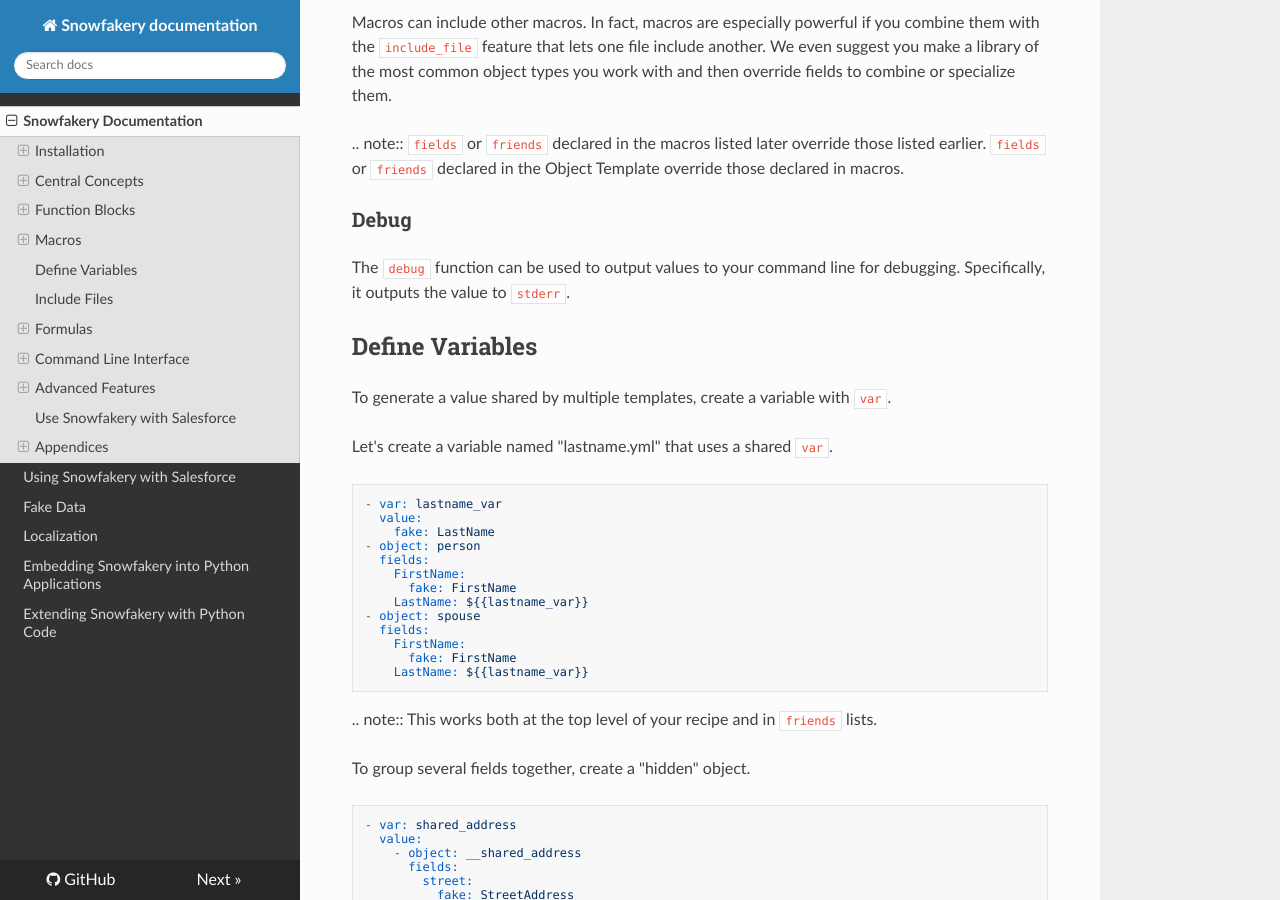
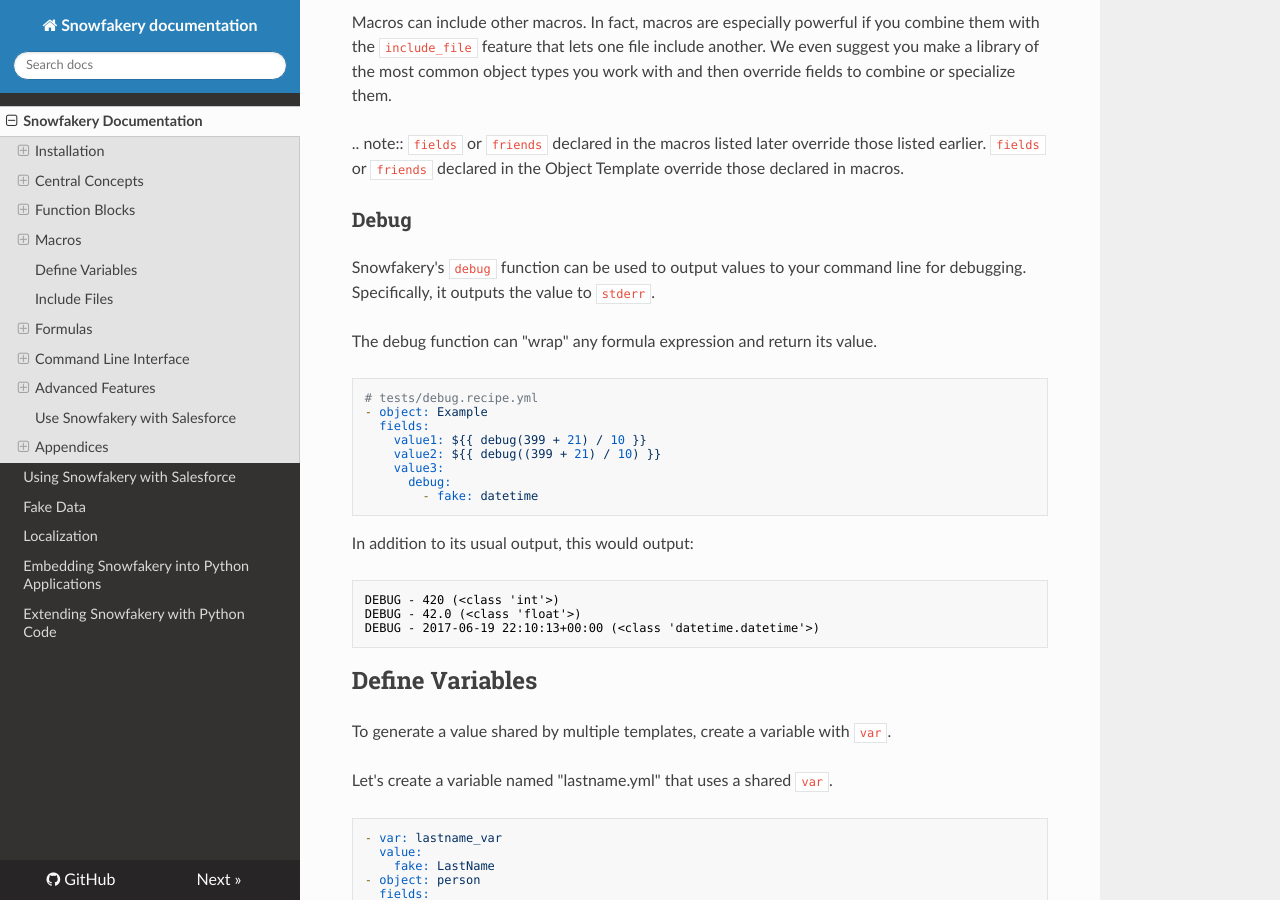
Before and after one commit to SFDO-Tooling/Snowfakery, an MkDocs documentation site: the page built from docs/index.md, in a window 1280 px wide and 900 px high, scrolled down 15994 px. Built offline with MkDocs 1.6.1, drawn with Linux system fonts in a browser that asks for light colours; nearby versions of some CDN libraries.

Commit message:
Clean up debug feature

````diff
--- a/docs/index.md
+++ b/docs/index.md
@@ -784,7 +784,28 @@
 
 ### Debug
 
-The `debug` function can be used to output values to your command line for debugging. Specifically, it outputs the value to `stderr`.
+Snowfakery's `debug` function can be used to output values to your command line for debugging. Specifically, it outputs the value to `stderr`.
+
+The debug function can "wrap" any formula expression and return its value.
+
+```yaml
+# tests/debug.recipe.yml
+- object: Example
+  fields:
+    value1: ${{ debug(399 + 21) / 10 }}
+    value2: ${{ debug((399 + 21) / 10) }}
+    value3:
+      debug:
+        - fake: datetime
+```
+
+In addition to its usual output, this would output:
+
+```txt
+DEBUG - 420 (<class 'int'>)
+DEBUG - 42.0 (<class 'float'>)
+DEBUG - 2017-06-19 22:10:13+00:00 (<class 'datetime.datetime'>)
+```
 
 ## Define Variables
 
````
Also changed, not shown: 2 other files.
